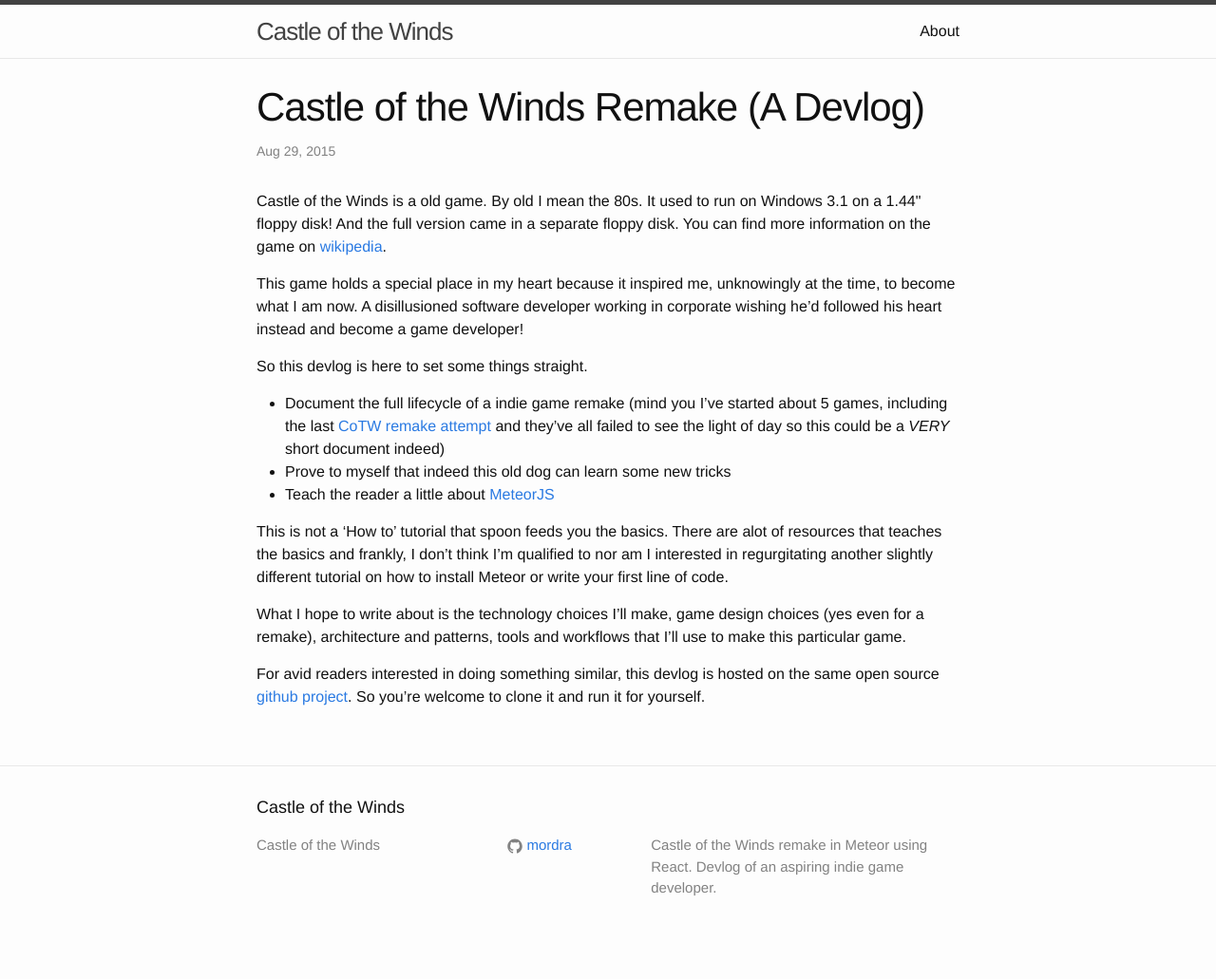
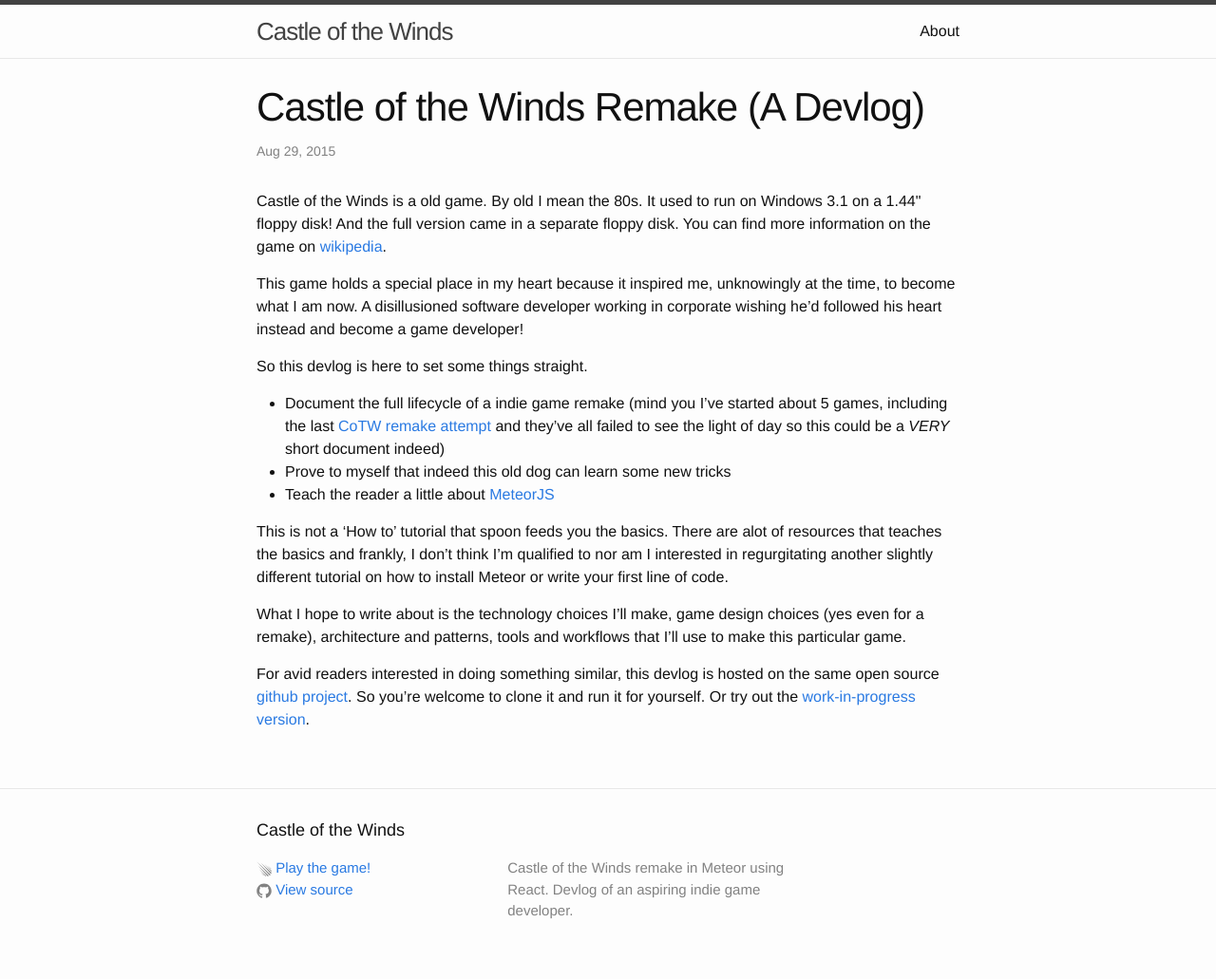
Before and after one commit to mordrax/cotwmtor, a Jekyll site: the page built from _posts/2015-08-27-welcome-to-jekyll.md, in a window 1280 px wide. Shown: the whole page at 95% size. Built offline with Jekyll 4.4.1, drawn with Linux system fonts in a browser that asks for light colours; before the commit the page ends 1007 px from its top, so only the background shows below that.

Commit message:
styling footer

```diff
--- a/_config.yml
+++ b/_config.yml
@@ -7,6 +7,6 @@ description: > # this means to ignore newlines until "baseurl:"
 baseurl: "/cotwmtor" # the subpath of your site, e.g. /blog/
 url: "http://cotwmtor.meteor.com" # the base hostname & protocol for your site
 github_username:  mordra
-
+github_project: cotwmtor
 # Build settings
 markdown: kramdown
--- a/_includes/footer.html
+++ b/_includes/footer.html
@@ -1,29 +1,38 @@
 <footer class="site-footer">
-
   <div class="wrapper">
-
     <h2 class="footer-heading">{{ site.title }}</h2>
-
     <div class="footer-col-wrapper">
       <div class="footer-col  footer-col-1">
-        <ul class="contact-list">
-          <li>{{ site.title }}</li>
-          <li><a href="mailto:{{ site.email }}">{{ site.email }}</a></li>
-        </ul>
-      </div>
-
-      <div class="footer-col  footer-col-2">
         <ul class="social-media-list">
+          <li>
+            <a href="https://cotwmtor.meteor.com">
+              <span class="icon">
+              <svg version="1.1" id="Layer_1" xmlns="http://www.w3.org/2000/svg" xmlns:xlink="http://www.w3.org/1999/xlink" x="0px" y="0px"
+     viewBox="0 0 144.8 142.4" enable-background="new 0 0 144.8 142.4" xml:space="preserve">
+    <g fill="#FFFFFF">
+    <path d="M123.6,131.4L0,0l131.4,123.6c2.2,2.1,2.3,5.5,0.2,7.7c-2.1,2.2-5.5,2.3-7.7,0.2C123.8,131.5,123.7,131.4,123.6,131.4z"/>
+    <path d="M105.4,140.6L12.2,39.7l100.9,93.2c2.2,2.1,2.4,5.5,0.3,7.7c-2.1,2.2-5.5,2.4-7.7,0.3C105.6,140.8,105.5,140.7,105.4,140.6z"/>
+    <path d="M86.6,140.9L24.6,73.8l67.1,61.9c1.5,1.4,1.6,3.7,0.2,5.2c-1.4,1.5-3.7,1.6-5.2,0.2C86.7,141,86.6,141,86.6,140.9z"/>
+    <path d="M138.5,94.4L73.8,24.6l69.8,64.7c1.5,1.4,1.6,3.7,0.2,5.2c-1.4,1.5-3.7,1.6-5.2,0.2C138.6,94.6,138.5,94.5,138.5,94.4z"/>
+    <path d="M132.9,114L39.3,12.6l101.4,93.6c2.2,2.1,2.4,5.5,0.3,7.7c-2.1,2.2-5.5,2.4-7.7,0.3C133.1,114.2,133,114.1,132.9,114z"/>
+    <path d="M67.2,135.4l-29.5-32l32,29.5c0.7,0.7,0.8,1.8,0.1,2.6c-0.7,0.7-1.8,0.8-2.6,0.1C67.3,135.5,67.3,135.4,67.2,135.4z"/>
+    <path d="M136.1,71.2l-29.5-32l32,29.5c0.7,0.7,0.8,1.8,0.1,2.6c-0.7,0.7-1.8,0.8-2.6,0.1C136.2,71.3,136.2,71.3,136.1,71.2z"/>
+    </g>
+  </svg>
+                </span>
+              Play the game!
+            </a>
+          </li>
           {% if site.github_username %}
           <li>
-            <a href="https://github.com/{{ site.github_username }}">
+            <a href="https://github.com/{{ site.github_username }}/{{site.github_project}}">
               <span class="icon  icon--github">
                 <svg viewBox="0 0 16 16">
                   <path fill="#828282" d="M7.999,0.431c-4.285,0-7.76,3.474-7.76,7.761 c0,3.428,2.223,6.337,5.307,7.363c0.388,0.071,0.53-0.168,0.53-0.374c0-0.184-0.007-0.672-0.01-1.32 c-2.159,0.469-2.614-1.04-2.614-1.04c-0.353-0.896-0.862-1.135-0.862-1.135c-0.705-0.481,0.053-0.472,0.053-0.472 c0.779,0.055,1.189,0.8,1.189,0.8c0.692,1.186,1.816,0.843,2.258,0.645c0.071-0.502,0.271-0.843,0.493-1.037 C4.86,11.425,3.049,10.76,3.049,7.786c0-0.847,0.302-1.54,0.799-2.082C3.768,5.507,3.501,4.718,3.924,3.65 c0,0,0.652-0.209,2.134,0.796C6.677,4.273,7.34,4.187,8,4.184c0.659,0.003,1.323,0.089,1.943,0.261 c1.482-1.004,2.132-0.796,2.132-0.796c0.423,1.068,0.157,1.857,0.077,2.054c0.497,0.542,0.798,1.235,0.798,2.082 c0,2.981-1.814,3.637-3.543,3.829c0.279,0.24,0.527,0.713,0.527,1.437c0,1.037-0.01,1.874-0.01,2.129 c0,0.208,0.14,0.449,0.534,0.373c3.081-1.028,5.302-3.935,5.302-7.362C15.76,3.906,12.285,0.431,7.999,0.431z"/>
                 </svg>
               </span>
 
-              <span class="username">{{ site.github_username }}</span>
+              <span class="username">View source</span>
             </a>
           </li>
           {% endif %}
@@ -49,7 +58,5 @@
         <p class="text">{{ site.description }}</p>
       </div>
     </div>
-
   </div>
-
 </footer>
--- a/_posts/2015-08-27-welcome-to-jekyll.md
+++ b/_posts/2015-08-27-welcome-to-jekyll.md
@@ -6,6 +6,7 @@ categories: intro
 published: true
 comments: true
 ---
+
 Castle of the Winds is a old game. By old I mean the 80s. It used to run on Windows 3.1 on a 1.44&quot; floppy disk! And the full version came in a separate floppy disk.
 You can find more information on the game on [wikipedia][wiki-cotw].
 
@@ -21,9 +22,10 @@ This is not a 'How to' tutorial that spoon feeds you the basics. There are alot
 
 What I hope to write about is the technology choices I'll make, game design choices (yes even for a remake), architecture and patterns, tools and workflows that I'll use to make this particular game.
 
-For avid readers interested in doing something similar, this devlog is hosted on the same open source [github project][cotwmtor]. So you're welcome to clone it and run it for yourself.
+For avid readers interested in doing something similar, this devlog is hosted on the same open source [github project][cotwmtor]. So you're welcome to clone it and run it for yourself. Or try out the [work-in-progress version][cotwgame].
 
 [wiki-cotw]: https://en.wikipedia.org/wiki/Castle_of_the_Winds
 [meteorjs]: https://meteor.com/
 [old-remake]: https://github.com/mordra/CoTWjs
 [cotwmtor]: https://github.com/mordra/cotwmtor
+[cotwgame]: https://cotwmtor.meteor.com/
```
